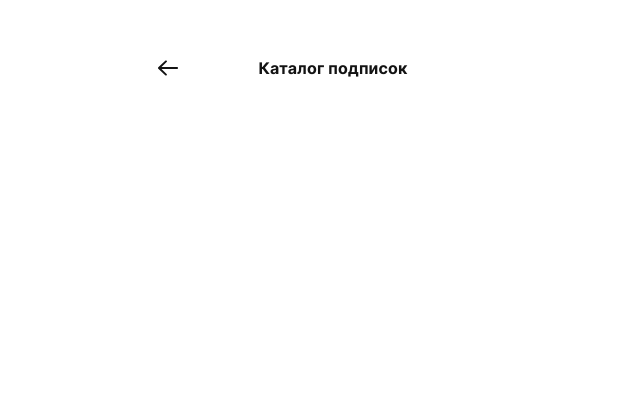
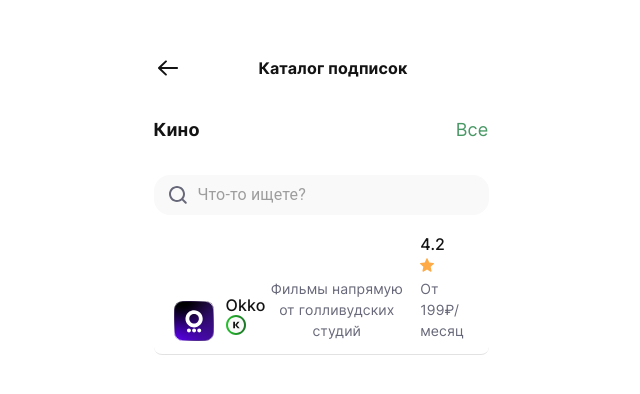
Before and after one commit to Olyaolya13/Pay2u__front, a React (Vite) app: page /catalog in a window 1280 px wide. Before the commit this address had no page. Shown: the top 394 px of the page, without its empty margins (319-959 px from the left). Built offline with nearby package versions, Linux system fonts and the light colour scheme.

Commit message:
feat: add serach and add catalo subsriptions

```diff
--- a/src/components/App/App.tsx
+++ b/src/components/App/App.tsx
@@ -5,10 +5,10 @@ import Header from '../Header/Header';
 import Services from '../Services/Services';
 import History from '../History/History';
 import SellHistory from '../SellHistory/SellHistory';
+import CatalogSubscriptions from '../CatalogSubscriptions/CatalogSubscriptions';
 
 const AppRouter: React.FC = () => {
   const location = useLocation();
-
 
   if (location.pathname === '/') {
     return <Navigate to="/history" replace />;
@@ -20,7 +20,8 @@ const AppRouter: React.FC = () => {
       <Routes>
         <Route path="/services" element={<Services />} />
         <Route path="/history" element={<History />} />
-      <Route path='/sell-history' element={<SellHistory/>}/>
+        <Route path="/sell-history" element={<SellHistory />} />
+        <Route path="/catalog" element={<CatalogSubscriptions />} />
       </Routes>
     </main>
   );
--- /dev/null
+++ b/src/components/CatalogSubscriptions/CardCatalogSubscriptions/CardCatalogSubscriptions.tsx
@@ -0,0 +1,89 @@
+import { Box, CardMedia, Typography } from '@mui/material';
+import KIcon from '../../../assets/KIcon.svg?react';
+import RaitingIcon from '../../../assets/RaitingIcon.svg?react';
+import Okko from '../../../assets/OkkoIcon.svg';
+
+export default function CardCatalogSubscriptions() {
+  const styles = {
+    container: {
+      display: 'flex',
+      justifyContent: 'space-between',
+      alignItems: 'center',
+      borderRadius: '8px',
+      padding: '19px 19px 13px 20px'
+    },
+
+    card: { display: 'flex', alignItems: 'end' },
+    text: {
+      textAlign: 'start',
+      marginLeft: '12px'
+    },
+    count: {
+      textAlign: 'end',
+      width: '138x'
+    },
+    title: {
+      fontFamily: 'Inter',
+      fontSize: '16px',
+      fontWeight: '500',
+      lineHeight: '1.28',
+      color: '#131313'
+    },
+    subtitle: {
+      fontFamily: 'Inter',
+      fontSize: '14px',
+      fontWeight: '400',
+      color: '#676879'
+    },
+    sum: {
+      fontFamily: 'Inter',
+      fontSize: '16px',
+      fontWeight: '700',
+      color: '#131313'
+    },
+    cashback: {
+      fontFamily: 'Inter',
+      fontSize: '14px',
+      fontWeight: '400',
+      color: '#C2C2C2',
+      paddingRight: '4px'
+    },
+    period: {
+      fontFamily: 'Inter',
+      fontSize: '14px',
+      fontWeight: '400',
+      color: '#489865',
+      paddingRight: '4px'
+    },
+    textIcon: {
+      display: 'flex'
+    },
+    image: { width: '40px', height: '40px' }
+  };
+  return (
+    <Box sx={{ ...styles.container, borderBottom: '.4px solid #E2E2E2' }}>
+      <Box sx={styles.card}>
+        <CardMedia component="img" sx={styles.image} image={Okko} alt="Okko" />
+        <Box sx={styles.text}>
+          <Typography component="p" sx={styles.title}>
+            Okko
+          </Typography>
+          <KIcon className="sell-history__icon" />
+        </Box>
+
+        <Typography component="p" sx={styles.subtitle}>
+          Фильмы напрямую от голливудских студий
+        </Typography>
+        <Box sx={styles.text}>
+          <Typography component="p" sx={styles.title}>
+            4.2
+          </Typography>
+          <RaitingIcon />
+          <Typography component="p" sx={styles.subtitle}>
+            От 199&#8381;/месяц
+          </Typography>
+        </Box>
+      </Box>
+    </Box>
+  );
+}
--- /dev/null
+++ b/src/components/CatalogSubscriptions/CatalogSubscriptions.tsx
@@ -0,0 +1,17 @@
+import { Box } from '@mui/material';
+import SearchCatalogSubscriptions from '../Search/Search';
+import ContentCatalogSubscriptions from './ContentCatalogSubscriptions/ContentCatalogSubscriptions';
+import Title from '../Titile/Titile';
+
+export default function CatalogSubscriptions() {
+  const styles = {
+    container: { margin: '38px 20px 0', height: '100vh' }
+  };
+  return (
+    <Box sx={styles.container}>
+      <Title title="Кино" all="Все" />
+      <SearchCatalogSubscriptions />
+      <ContentCatalogSubscriptions />
+    </Box>
+  );
+}
--- /dev/null
+++ b/src/components/CatalogSubscriptions/ContentCatalogSubscriptions/ContentCatalogSubscriptions.tsx
@@ -0,0 +1,13 @@
+import { Box } from '@mui/material';
+import CardSearchCatalogSubscriptions from '../CardCatalogSubscriptions/CardCatalogSubscriptions';
+
+export default function ContentSearchCatalogSubscriptions() {
+  const styles = {
+    container: {}
+  };
+  return (
+    <Box sx={styles.container}>
+      <CardSearchCatalogSubscriptions />
+    </Box>
+  );
+}
--- /dev/null
+++ b/src/components/Search/Search.tsx
@@ -0,0 +1,44 @@
+import { Box, InputBase, styled, IconButton } from '@mui/material';
+import SearchIcon from '../../assets/SearchIcon.svg';
+
+interface SearchProps {
+  margin?: string;
+}
+
+const StyledInputBase = styled(InputBase)(({ theme }) => ({
+  '& .MuiInputBase-input': {
+    paddingLeft: theme.spacing(0)
+  }
+}));
+
+const Icon = styled('img')({
+  width: '18px',
+  height: '18px'
+});
+
+export default function Search({ margin }: SearchProps) {
+  const styles = {
+    container: {
+      display: 'flex',
+      backgroundColor: '#F9F9F9',
+      borderRadius: '16px',
+      alignItems: 'center'
+    },
+    iconButton: {
+      padding: '11px 11px 11px 15px'
+    }
+  };
+
+  const handleIconClick = () => {
+    console.log('search');
+  };
+
+  return (
+    <Box sx={{ ...styles.container, margin: margin ? margin : '32px 0 0 0' }}>
+      <IconButton disableRipple sx={styles.iconButton} onClick={handleIconClick}>
+        <Icon src={SearchIcon} alt="Search Icon" />
+      </IconButton>
+      <StyledInputBase placeholder="Что-то ищете?" inputProps={{ 'aria-label': 'search' }} />
+    </Box>
+  );
+}
```
Also changed, not shown: src/assets/RaitingIcon.svg (added), src/assets/SearchIcon.svg (added). Lines whose indentation alone changed are shown as unchanged.
